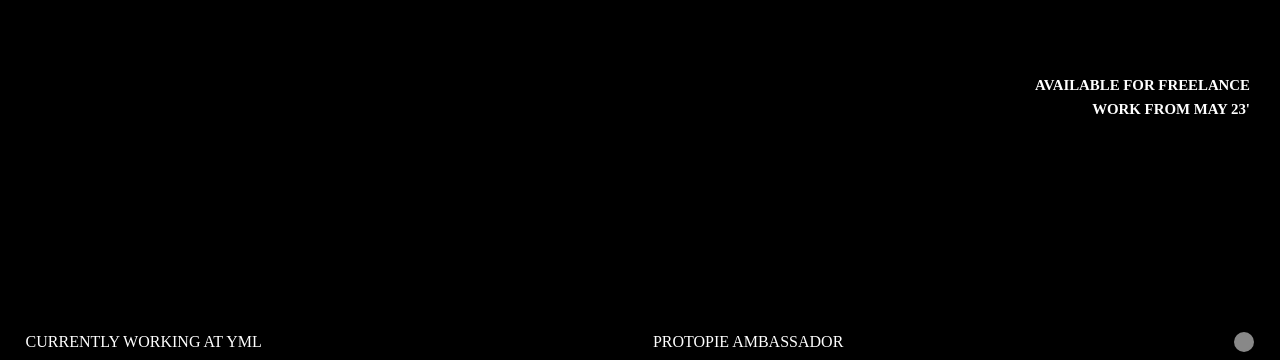
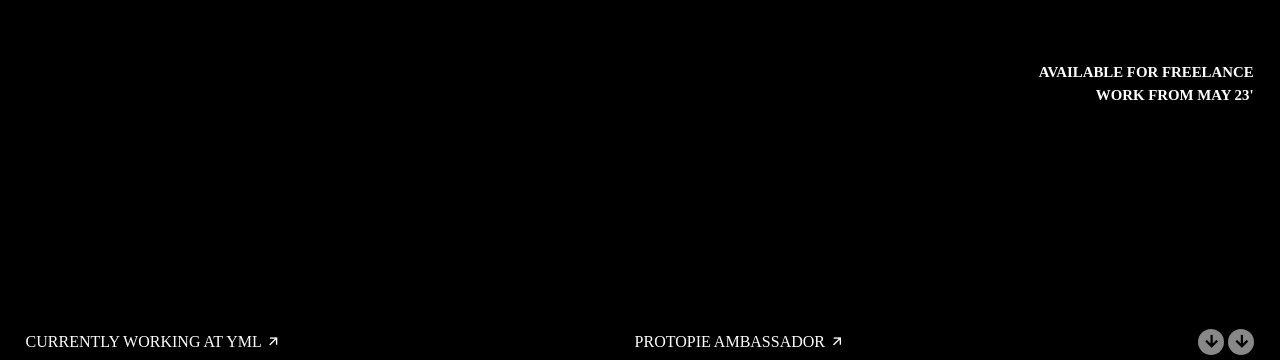
Before and after one commit to ZubairShah03/1.-HTML-CSS-and-JS-Projects, a plain HTML site: page cynthiaugwu ka clone/index.html in a window 1280 px wide. Shown: the part 440-800 px from the top of the page. Drawn offline with nearby package versions, Linux system fonts and the light colour scheme.

Commit message:
adding icons to hero section

```diff
--- a/cynthiaugwu ka clone/index.html
+++ b/cynthiaugwu ka clone/index.html
@@ -5,12 +5,14 @@
     <meta charset="UTF-8" />
     <meta name="viewport" content="width=device-width, initial-scale=1.0" />
     <title>Project 1</title>
+    <link href="https://cdn.jsdelivr.net/npm/remixicon@4.3.0/fonts/remixicon.css" rel="stylesheet" />
     <link rel="stylesheet" href="style.css" />
 </head>
 
 <body>
     <div id="main">
-        <section id="hero">
+
+        <section class="hero">
             <nav>
                 <a href="#">Cynthia Ugwu</a>
                 <h4>MENU +</h4>
@@ -30,10 +32,11 @@
             </div>
 
             <div class="heroFooter">
-                <a href="#">Currently working at yml <!-- add arrow icon here --></a>
-                <a href="#">Protopie ambassador <!-- add arrow icon here --></a>
+                <a href="#">Currently working at yml <i class="ri-arrow-right-up-line"></i></a>
+                <a href="#">Protopie ambassador <i class="ri-arrow-right-up-line"></i></a>
                 <div class="circles">
-                    <!-- add two arrows icons here -->
+                    <i class="ri-arrow-down-line"></i>
+                    <i class="ri-arrow-down-line"></i>
                 </div>
             </div>
         </section>
--- a/cynthiaugwu ka clone/style.css
+++ b/cynthiaugwu ka clone/style.css
@@ -55,14 +55,14 @@ nav a {
 
 .subHeadings {
   text-transform: uppercase;
-  margin-top: 20px;
+  /* margin: 20px 0; */
   text-align: right;
-  padding-right: 30px;
+  padding-right: 20px;
   font-size: 1.4vw;
 }
 
 .subHeadings h5 {
-  margin-top: 0.5vw;
+  margin: 0.5vw;
 }
 
 .heroFooter{
@@ -82,9 +82,13 @@ nav a {
   font-family: "General Sans Medium";
 }
 
-.heroFooter .circles{
+.heroFooter .circles i{
   width: 20px;
   height: 20px;
   background-color: #888;
   border-radius: 50%;
+  padding: 4px;
+  font-size: 18px;
+  color: #000;
+  font-weight: 600;
 }
```
